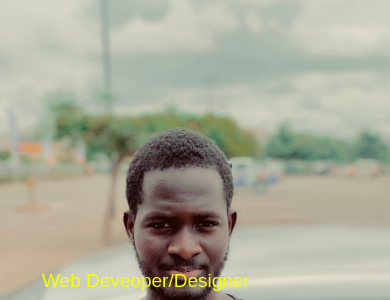
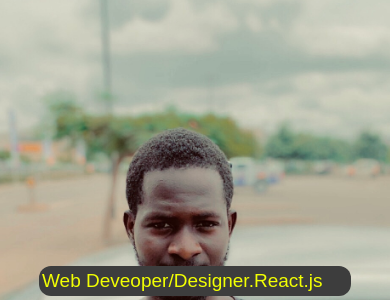
Before and after one commit to MARCUS-KYEI/marcus-potfolio.md, a plain HTML site: page index.html in a window 390 px wide. Shown: the part 65-365 px from the top of the page. Drawn offline with Linux system fonts and the light colour scheme.

Commit message:
second commit

```diff
--- a/STYLESHEET/CSS/style.css
+++ b/STYLESHEET/CSS/style.css
@@ -376,13 +376,11 @@ nav .fa-solid{
   .header-text p{
     font-size: 19px;
     color: #f2ff03;
-    border-radius: 10px;
+    border-radius: 12px;
     padding: 4px 3px;
-    transition: background 0.5s;
-  }
-  .header-text p:hover{
     background: #3d3d3d;
   }
+
   #about img{
     width: 100%;
     height: 330px;
--- a/index.html
+++ b/index.html
@@ -24,7 +24,7 @@
                 <i class="fa-solid fa-bars" onclick = "openmenu()" ></i>
             </nav>
             <div class="header-text">
-                <P>Web Deveoper/Designer</P>
+                <P>Web Deveoper/Designer.React.js</P>
                 <h1>Hi there, I'am <span>Marcus</span><br> from Ghana</h1>
             </div>
         </div>
```
